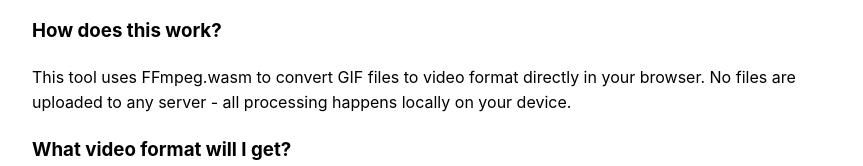
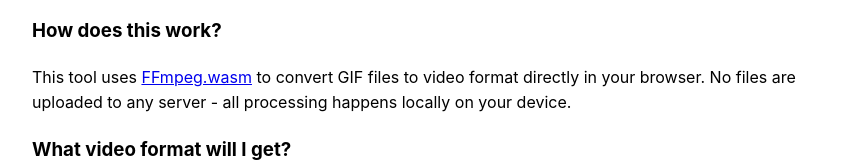
Before and after one commit to batpad/gif-to-video, a plain HTML site: page index.html in a window 1280 px wide. Shown: the part 601-767 px from the top of the page, without its empty margins (208-1071 px from the left). Drawn offline with Linux system fonts and the light colour scheme.

Commit message:
fix ffmpeg.wasm link

```diff
--- a/index.html
+++ b/index.html
@@ -154,7 +154,7 @@
         <h3>How do I use this?</h3>
         <p>Drop your GIF into the drop zone or click Choose a File and select a GIF file from your computer. Then, click the Convert to Video button and wait for the GIF to be converted to a video file. Once the conversion is done, you will see a preview of the video and be able to Save it to your computer.</p>
         <h3>How does this work?</h3>
-        <p>This tool uses <a href="https://github.com/ffmpeg.wasm/ffmpeg.wasm" target="_blank"></a>FFmpeg.wasm</a> to convert GIF files to video format directly in your browser. No files are uploaded to any server - all processing happens locally on your device.</p>
+        <p>This tool uses <a href="https://github.com/ffmpeg.wasm/ffmpeg.wasm" target="_blank">FFmpeg.wasm</a> to convert GIF files to video format directly in your browser. No files are uploaded to any server - all processing happens locally on your device.</p>
 
         <h3>What video format will I get?</h3>
         <p>The tool converts GIFs to WebM format, which provides excellent compression while maintaining quality. The video can be played in all modern browsers.</p>
```
